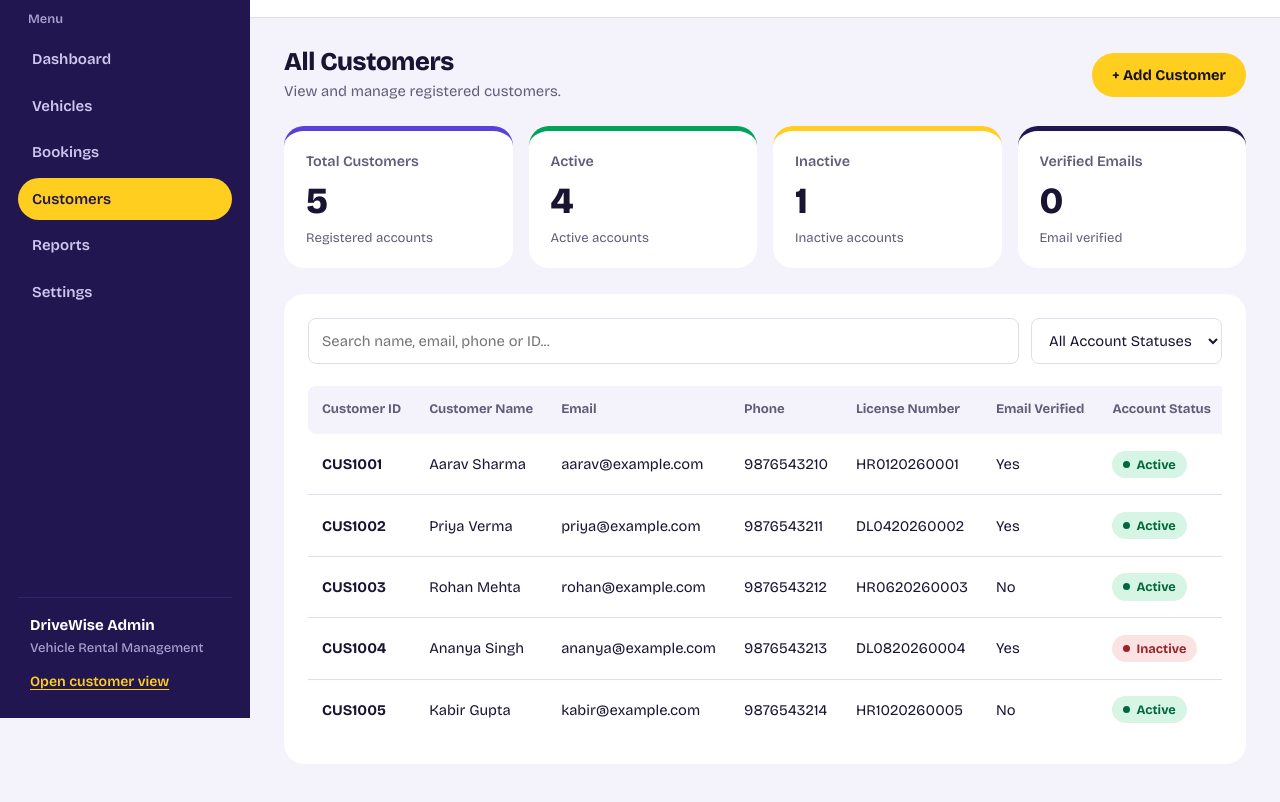
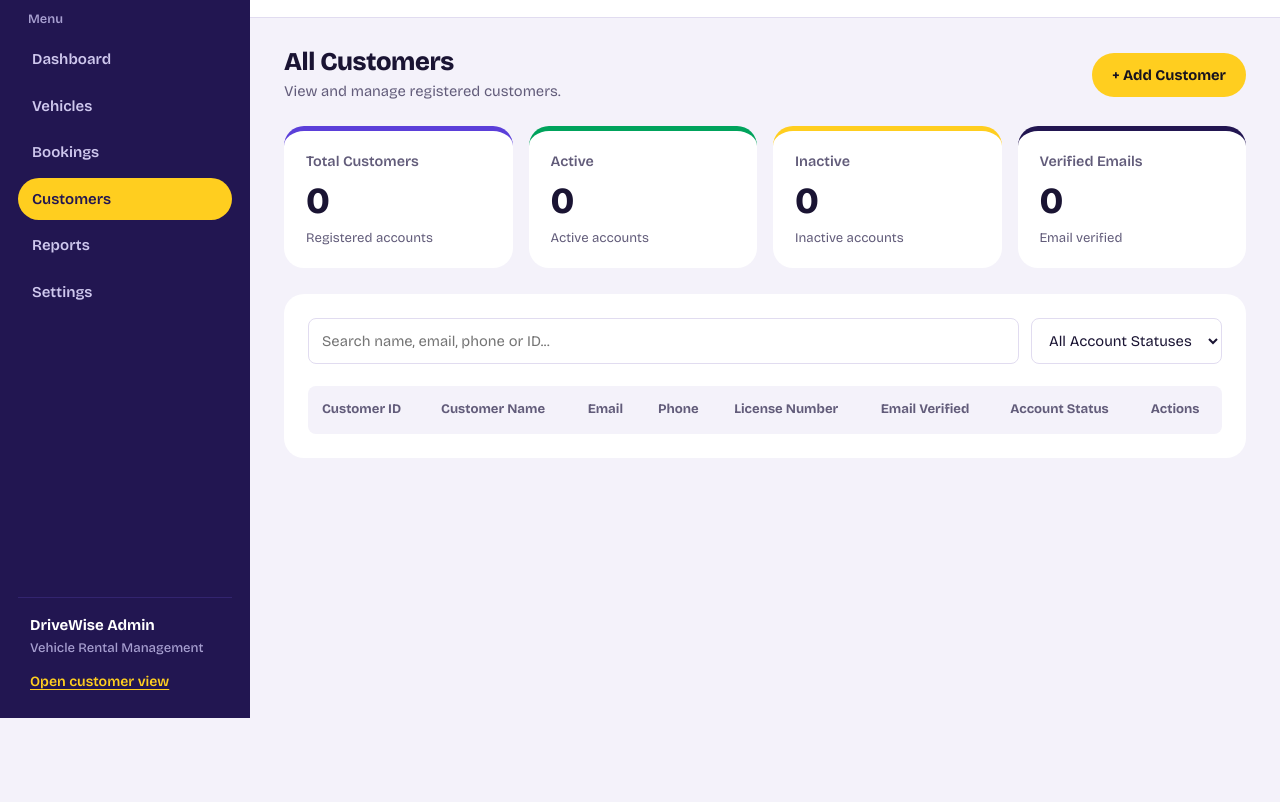
Before and after one commit to varshaydv080807-hash/DriveWise, a plain HTML site: page admin-customer.html in a window 1280 px wide. Shown: the part 82-884 px from the top of the page. After the commit the page ends 800 px from the top, so only its background shows below. Drawn offline with nearby package versions, Linux system fonts and the light colour scheme.

Commit message:
Update admin-customer.html

```diff
--- a/admin-customer.html
+++ b/admin-customer.html
@@ -5,43 +5,38 @@
     <meta charset="UTF-8">
     <meta name="viewport" content="width=device-width, initial-scale=1.0">
     <title>DriveWise | Customer Management</title>
+
     <link rel="preconnect" href="https://fonts.googleapis.com">
     <link rel="preconnect" href="https://fonts.gstatic.com" crossorigin>
     <link href="https://fonts.googleapis.com/css2?family=Bricolage+Grotesque:opsz,wdth,wght@12..96,75..100,300..800&display=swap" rel="stylesheet">
+
     <link rel="stylesheet" href="style.css">
 </head>
 <body>
 <div class="dashboard">
 
     <aside class="sidebar">
-        <a href="index.html" class="logo" aria-label="DriveWise admin home"><span class="plate">DRIVE<span class="plate-gap"></span>WISE</span></a>
+        <a href="index.html" class="logo" aria-label="DriveWise admin home">
+            <span class="plate">DRIVE<span class="plate-gap"></span>WISE</span>
+        </a>
+
         <p class="sidebar-label">Menu</p>
 
         <nav class="sidebar-nav">
-                <a href="index.html" class="nav-link">
-                    Dashboard
-                </a>
-                <a href="admin_vehicles.html" class="nav-link">
-                    Vehicles
-                </a>
-                <a href="admin-bookings.html" class="nav-link">
-                    Bookings
-                </a>
-                <a href="admin-customer.html" class="nav-link active">
-                    Customers
-                </a>
-                <a href="admin-reports.html" class="nav-link">
-                    Reports
-                </a>
-                <a href="admin-settings.html" class="nav-link">
-                    Settings
-                </a>
-            </nav>
+            <a href="index.html" class="nav-link">Dashboard</a>
+            <a href="admin_vehicles.html" class="nav-link">Vehicles</a>
+            <a href="admin-bookings.html" class="nav-link">Bookings</a>
+            <a href="admin-customer.html" class="nav-link active">Customers</a>
+            <a href="admin-reports.html" class="nav-link">Reports</a>
+            <a href="admin-settings.html" class="nav-link">Settings</a>
+        </nav>
 
         <div class="sidebar-footer">
             <p>DriveWise Admin</p>
             <small>Vehicle Rental Management</small>
-            <a href="customer-portal.html" class="customer-link">Open customer view</a>
+            <a href="customer-portal.html" class="customer-link">
+                Open customer view
+            </a>
         </div>
     </aside>
 
@@ -68,36 +63,46 @@
                     <h2>All Customers</h2>
                     <p>View and manage registered customers.</p>
                 </div>
-                <button class="add-vehicle-btn" id="openCustomerForm"
-                        type="button">+ Add Customer</button>
+
+                <button class="add-vehicle-btn"
+                        id="openCustomerForm"
+                        type="button">
+                    + Add Customer
+                </button>
             </div>
 
+            <!-- Customer statistics -->
             <div class="stats-grid">
                 <article class="stat-card">
                     <p>Total Customers</p>
-                    <h3 id="totalCustomers">5</h3>
+                    <h3 id="totalCustomers">0</h3>
                     <span class="stat-note">Registered accounts</span>
                 </article>
+
                 <article class="stat-card">
                     <p>Active</p>
-                    <h3 id="activeCustomers">4</h3>
+                    <h3 id="activeCustomers">0</h3>
                     <span class="stat-note">Active accounts</span>
                 </article>
+
                 <article class="stat-card">
                     <p>Inactive</p>
-                    <h3 id="inactiveCustomers">1</h3>
+                    <h3 id="inactiveCustomers">0</h3>
                     <span class="stat-note">Inactive accounts</span>
                 </article>
+
                 <article class="stat-card">
                     <p>Verified Emails</p>
-                    <h3 id="verifiedCustomers">3</h3>
+                    <h3 id="verifiedCustomers">0</h3>
                     <span class="stat-note">Email verified</span>
                 </article>
             </div>
 
+            <!-- Search, filter and customer table -->
             <section class="panel">
                 <div class="vehicle-toolbar">
-                    <input type="search" id="customerSearch"
+                    <input type="search"
+                           id="customerSearch"
                            class="vehicle-search"
                            placeholder="Search name, email, phone or ID..."
                            aria-label="Search customers">
@@ -105,8 +110,8 @@
                     <select id="customerStatusFilter"
                             aria-label="Filter customers by status">
                         <option value="">All Account Statuses</option>
-                        <option>Active</option>
-                        <option>Inactive</option>
+                        <option value="Active">Active</option>
+                        <option value="Inactive">Inactive</option>
                     </select>
                 </div>
 
@@ -126,125 +131,102 @@
                         </thead>
 
                         <tbody id="customerTableBody">
-                            <tr>
-                                <td>CUS1001</td>
-                                <td>Aarav Sharma</td>
-                                <td>aarav@example.com</td>
-                                <td>9876543210</td>
-                                <td>HR0120260001</td>
-                                <td>Yes</td>
-                                <td><span class="status customer-active">Active</span></td>
-                                <td></td>
-                            </tr>
-                            <tr>
-                                <td>CUS1002</td>
-                                <td>Priya Verma</td>
-                                <td>priya@example.com</td>
-                                <td>9876543211</td>
-                                <td>DL0420260002</td>
-                                <td>Yes</td>
-                                <td><span class="status customer-active">Active</span></td>
-                                <td></td>
-                            </tr>
-                            <tr>
-                                <td>CUS1003</td>
-                                <td>Rohan Mehta</td>
-                                <td>rohan@example.com</td>
-                                <td>9876543212</td>
-                                <td>HR0620260003</td>
-                                <td>No</td>
-                                <td><span class="status customer-active">Active</span></td>
-                                <td></td>
-                            </tr>
-                            <tr>
-                                <td>CUS1004</td>
-                                <td>Ananya Singh</td>
-                                <td>ananya@example.com</td>
-                                <td>9876543213</td>
-                                <td>DL0820260004</td>
-                                <td>Yes</td>
-                                <td><span class="status customer-inactive">Inactive</span></td>
-                                <td></td>
-                            </tr>
-                            <tr>
-                                <td>CUS1005</td>
-                                <td>Kabir Gupta</td>
-                                <td>kabir@example.com</td>
-                                <td>9876543214</td>
-                                <td>HR1020260005</td>
-                                <td>No</td>
-                                <td><span class="status customer-active">Active</span></td>
-                                <td></td>
-                            </tr>
+                            <!-- JavaScript renders customer records here -->
                         </tbody>
                     </table>
                 </div>
             </section>
 
-            <section class="panel vehicle-form-panel" id="customerFormPanel" hidden>
+            <!-- Add/edit customer form -->
+            <section class="panel vehicle-form-panel"
+                     id="customerFormPanel"
+                     hidden>
+
                 <div class="panel-heading">
                     <div>
                         <h2 id="customerFormTitle">Add New Customer</h2>
                         <p>Enter the customer's details.</p>
                     </div>
-                    <button type="button" class="action-btn"
-                            id="closeCustomerForm">Close</button>
+
+                    <button type="button"
+                            class="action-btn"
+                            id="closeCustomerForm">
+                        Close
+                    </button>
                 </div>
 
                 <form id="customerForm">
                     <div class="form-grid">
+
                         <div class="form-field">
                             <label for="customerId">Customer ID</label>
-                            <input id="customerId" required
+                            <input id="customerId"
+                                   required
+                                   maxlength="20"
                                    placeholder="e.g. CUS1006">
                         </div>
 
                         <div class="form-field">
                             <label for="customerName">Full Name</label>
-                            <input id="customerName" required
+                            <input id="customerName"
+                                   required
+                                   maxlength="100"
                                    placeholder="Customer name">
                         </div>
 
                         <div class="form-field">
                             <label for="customerEmail">Email</label>
-                            <input type="email" id="customerEmail" required
+                            <input type="email"
+                                   id="customerEmail"
+                                   required
+                                   maxlength="150"
                                    placeholder="customer@example.com">
                         </div>
 
                         <div class="form-field">
                             <label for="customerPhone">Phone Number</label>
-                            <input type="tel" id="customerPhone"
-                                   pattern="[0-9]{10}" maxlength="10"
-                                   minlength="10" required
+                            <input type="tel"
+                                   id="customerPhone"
+                                   pattern="[0-9]{10}"
+                                   maxlength="10"
+                                   minlength="10"
+                                   required
                                    placeholder="10-digit phone number">
                         </div>
 
                         <div class="form-field">
                             <label for="customerLicense">License Number</label>
-                            <input id="customerLicense" required
+                            <input id="customerLicense"
+                                   required
+                                   maxlength="30"
                                    placeholder="Driving license number">
                         </div>
 
                         <div class="form-field">
                             <label for="customerVerified">Email Verified</label>
                             <select id="customerVerified" required>
-                                <option>Yes</option>
-                                <option>No</option>
+                                <option value="Yes">Yes</option>
+                                <option value="No">No</option>
                             </select>
                         </div>
 
                         <div class="form-field">
                             <label for="customerStatus">Account Status</label>
                             <select id="customerStatus" required>
-                                <option>Active</option>
-                                <option>Inactive</option>
+                                <option value="Active">Active</option>
+                                <option value="Inactive">Inactive</option>
                             </select>
                         </div>
+
                     </div>
 
                     <div class="form-actions">
-                        <button type="button" class="action-btn"
-                                id="cancelCustomerForm">Cancel</button>
+                        <button type="button"
+                                class="action-btn"
+                                id="cancelCustomerForm">
+                            Cancel
+                        </button>
+
                         <button type="submit" class="add-vehicle-btn">
                             Save Customer
                         </button>
```
